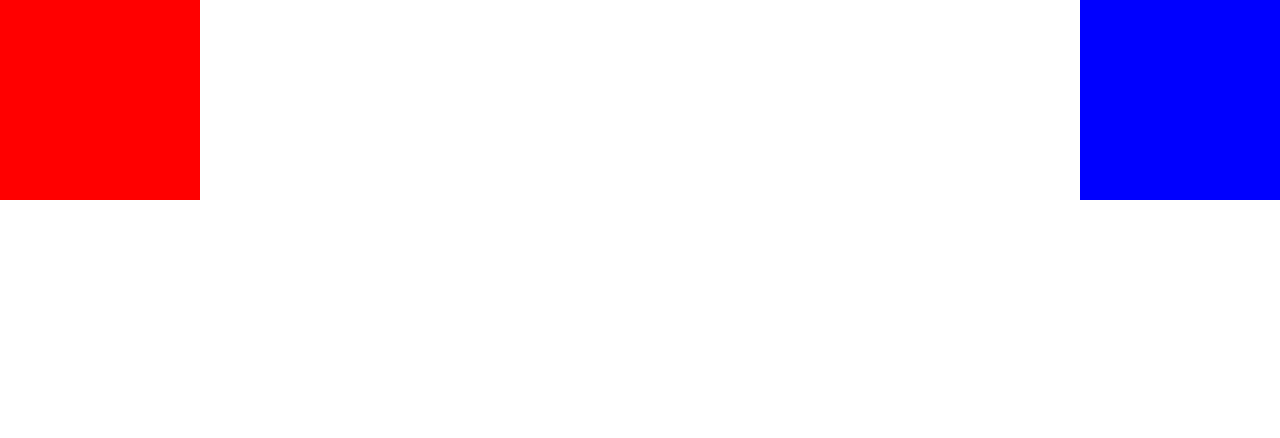
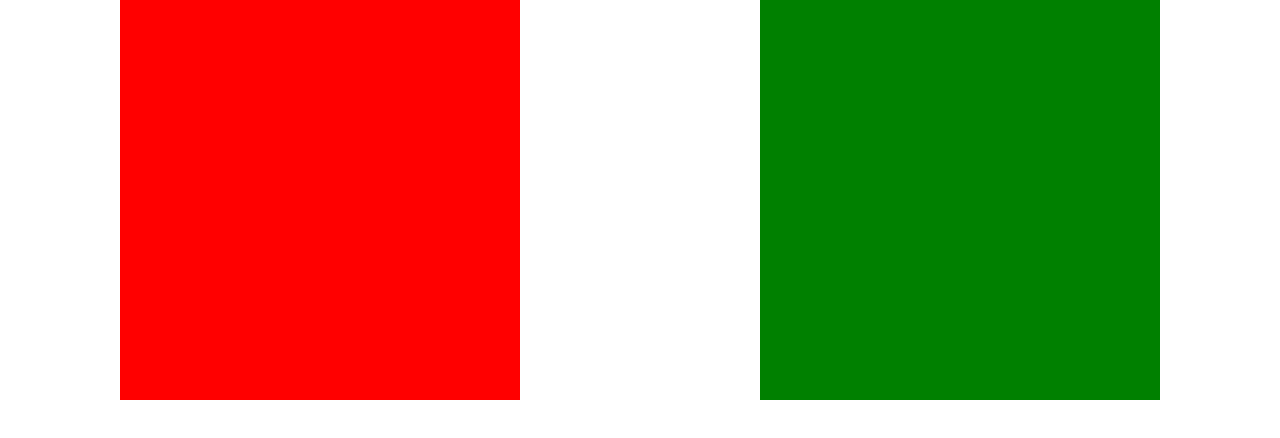
Before and after one commit to AnaPutkaradze/SCSS-main, a website: page index.html in a window 1280 px wide. Drawn offline with Linux system fonts and the light colour scheme.

Commit message:
add variables

```diff
--- a/scss/_style.scss
+++ b/scss/_style.scss
@@ -1,15 +1,15 @@
 .wrapper {
     display: flex;
-    justify-content: space-between;
+    justify-content: space-around;
     .left-block {
-        width: 200px;
-        height: 200px;
-        background-color: red;
+        width: $size01;
+        height: $size01;
+        background-color: $color01;
     }
 
     .right-block {
-        width: 200px;
-        height: 200px;
-        background-color: blue;
+        width: $size01;
+        height: $size01;
+        background-color: $color02
     }
 }
--- /dev/null
+++ b/scss/_variables.scss
@@ -0,0 +1,7 @@
+// colors
+$color01: red;
+$color02: green;
+
+
+// size
+$size01: 400px;
--- a/scss/global.scss
+++ b/scss/global.scss
@@ -1,2 +1,3 @@
 @import './reset';
+@import './variables';
 @import './style';
```
Also changed, not shown: css/global.css, 1 other file.
